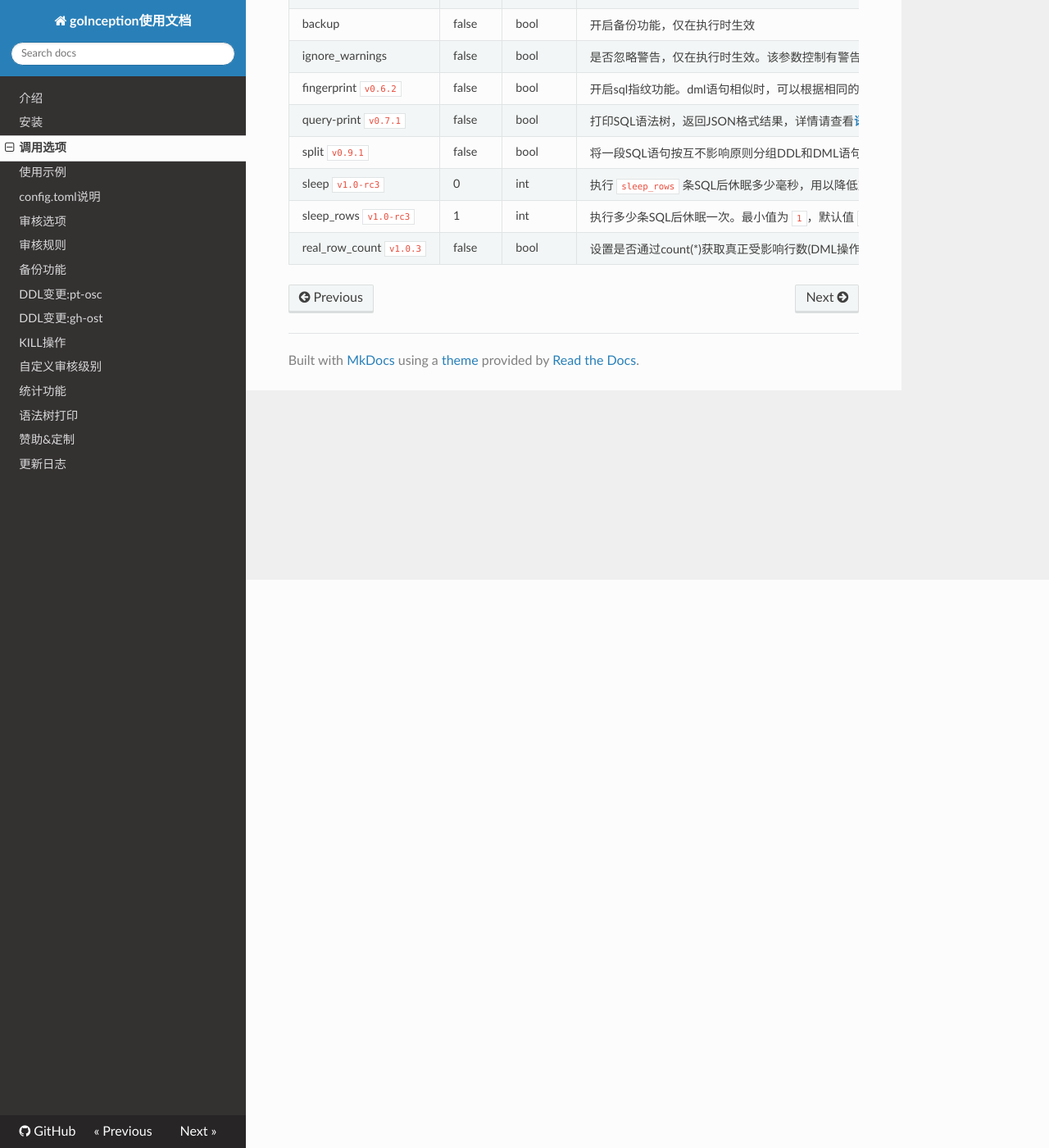
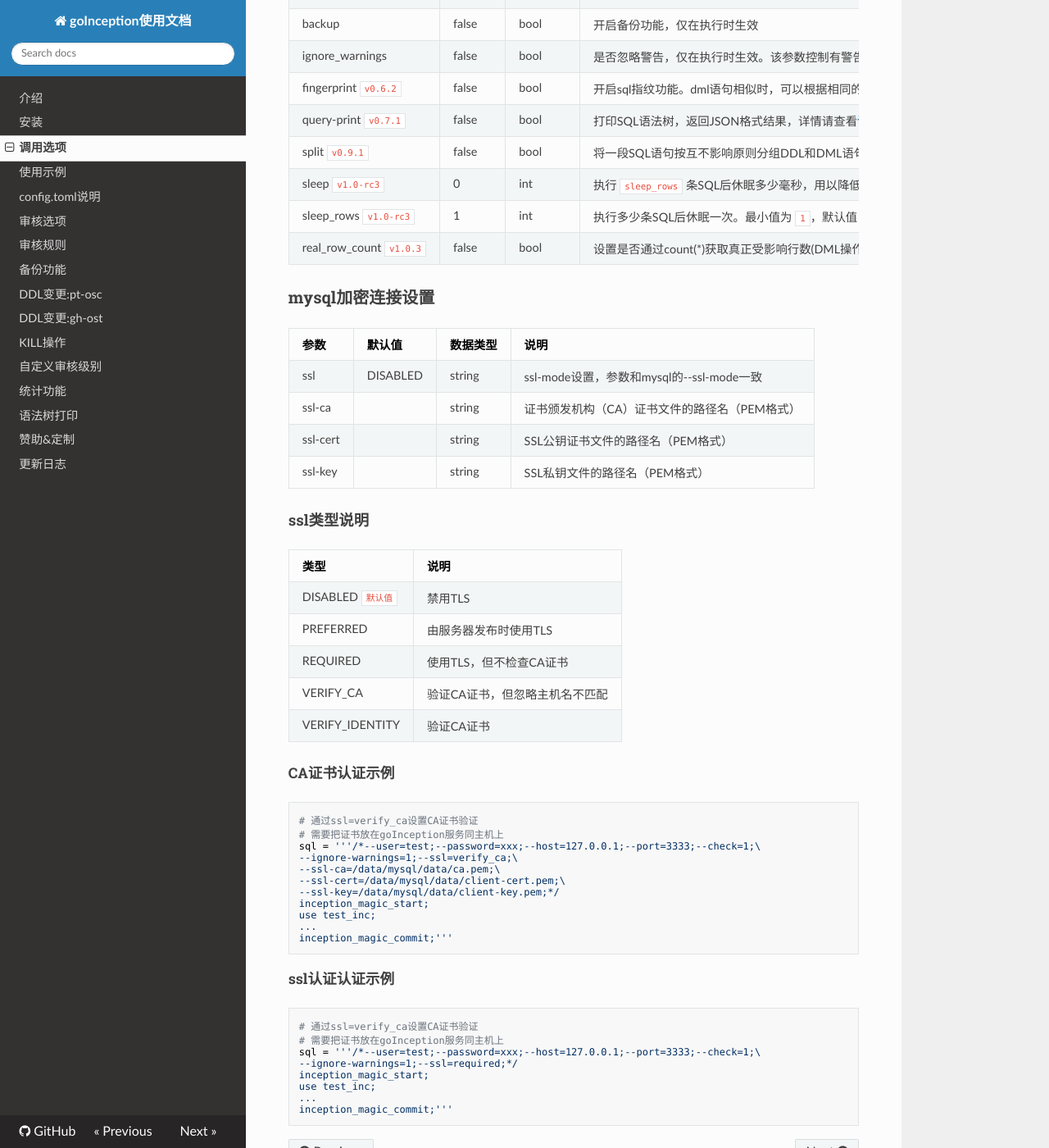
Before and after one commit to hanchuanchuan/goInception, an MkDocs documentation site: the page built from docs/params.md, in a window 1280 px wide and 1400 px high, scrolled down 693 px. Shown: the whole window at 82% size. Built offline with MkDocs 1.6.1, drawn with Linux system fonts in a browser that asks for light colours; nearby versions of some CDN libraries.

Commit message:
docs: 更新v1.1.2文档

````diff
--- a/docs/params.md
+++ b/docs/params.md
@@ -11,7 +11,6 @@ create table t1(id int primary key);
 inception_magic_commit;
 ```
 
-
 ### 选项列表
 
 参数  |  默认值  |  数据类型 | 说明
@@ -20,7 +19,7 @@ host   |  ''    |   string     |   线上数据库IP地址
 port | 0 | int | 线上数据库端口
 user | '' | string | 线上数据库用户名
 password | '' | string | 线上数据库密码
-db `v1.1.0` | 'mysql' | string | 默认连接的数据库。该参数可忽略，即使用默认数据库`mysql`。可设置为空""。
+db `v1.1.0` | "mysql" | string | 默认连接的数据库。该参数可忽略，即使用默认数据库`mysql`。可设置为空""。
 check | false | bool | 开启审核功能。开启后，执行选项不再生效
 execute | false | bool | 开启执行功能
 backup | false | bool | 开启备份功能，仅在执行时生效
@@ -31,3 +30,50 @@ split `v0.9.1` | false | bool | 将一段SQL语句按互不影响原则分组DDL
 sleep `v1.0-rc3` | 0 | int | 执行 `sleep_rows` 条SQL后休眠多少毫秒，用以降低对线上数据库的影响。单位为毫秒，最小值为 `0` ，即不设置，最大值为 `100000`，即100秒。默认值 `0`
 sleep_rows `v1.0-rc3` | 1 | int | 执行多少条SQL后休眠一次。最小值为 `1`，默认值 `1`
 real_row_count `v1.0.3` | false | bool | 设置是否通过count(*)获取真正受影响行数(DML操作).默认值 `false`
+
+### mysql加密连接设置
+
+参数  |  默认值  |  数据类型 | 说明
+------------ | ------------- | ------------ | ------------
+ssl   |  DISABLED    |   string     |   ssl-mode设置，参数和mysql的--ssl-mode一致
+ssl-ca |   | string | 证书颁发机构（CA）证书文件的路径名（PEM格式）
+ssl-cert |   | string | SSL公钥证书文件的路径名（PEM格式）
+ssl-key |   | string | SSL私钥文件的路径名（PEM格式）
+
+#### ssl类型说明
+类型  |  说明
+------------ | -------------
+DISABLED `默认值` 		|	禁用TLS
+PREFERRED 		|	由服务器发布时使用TLS
+REQUIRED		|	使用TLS，但不检查CA证书
+VERIFY_CA		|	验证CA证书，但忽略主机名不匹配
+VERIFY_IDENTITY	| 	验证CA证书
+
+##### CA证书认证示例
+
+```python
+# 通过ssl=verify_ca设置CA证书验证
+# 需要把证书放在goInception服务同主机上
+sql = '''/*--user=test;--password=xxx;--host=127.0.0.1;--port=3333;--check=1;\
+--ignore-warnings=1;--ssl=verify_ca;\
+--ssl-ca=/data/mysql/data/ca.pem;\
+--ssl-cert=/data/mysql/data/client-cert.pem;\
+--ssl-key=/data/mysql/data/client-key.pem;*/
+inception_magic_start;
+use test_inc;
+...
+inception_magic_commit;'''
+```
+
+##### ssl认证认证示例
+
+```python
+# 通过ssl=verify_ca设置CA证书验证
+# 需要把证书放在goInception服务同主机上
+sql = '''/*--user=test;--password=xxx;--host=127.0.0.1;--port=3333;--check=1;\
+--ignore-warnings=1;--ssl=required;*/
+inception_magic_start;
+use test_inc;
+...
+inception_magic_commit;'''
+```
````
Also changed, not shown: docs/changelog.md (+11 -0 lines).
